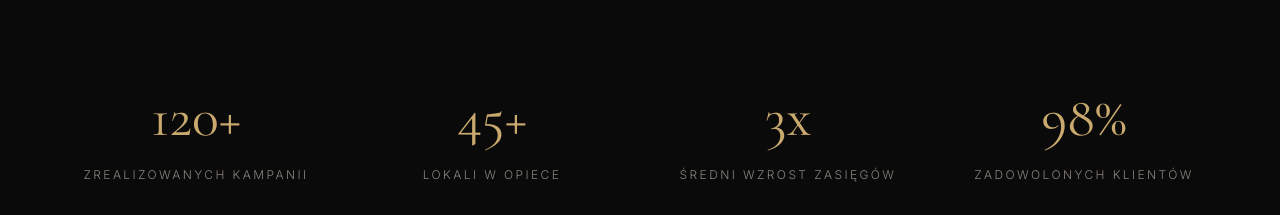
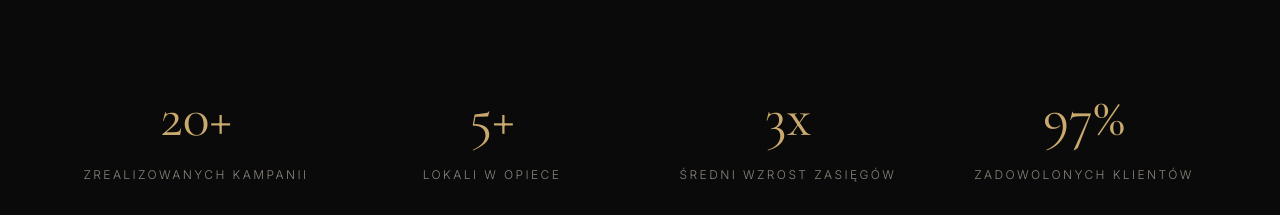
Before and after one commit to ymp9cyz85h-sys/westmont-agency-, a website: page index.html in a window 1280 px wide. Shown: the part 811-1026 px from the top of the page. Drawn offline with nearby package versions, Linux system fonts and the light colour scheme.

Commit message:
Update statistics in index.html
editing vives and changing the statistic

```diff
--- a/index.html
+++ b/index.html
@@ -195,10 +195,10 @@ footer{border-top:1px solid var(--line);padding:3rem 0;font-size:.8rem;color:var
 
 <div class="stats">
   <div class="container stats-grid">
-    <div class="reveal"><div class="stat-num" data-count="120">0</div><div class="stat-label">Zrealizowanych kampanii</div></div>
-    <div class="reveal"><div class="stat-num" data-count="45">0</div><div class="stat-label">Lokali w opiece</div></div>
+    <div class="reveal"><div class="stat-num" data-count="20">0</div><div class="stat-label">Zrealizowanych kampanii</div></div>
+    <div class="reveal"><div class="stat-num" data-count="5">0</div><div class="stat-label">Lokali w opiece</div></div>
     <div class="reveal"><div class="stat-num" data-count="3" data-suffix="x">0</div><div class="stat-label">Średni wzrost zasięgów</div></div>
-    <div class="reveal"><div class="stat-num" data-count="98" data-suffix="%">0</div><div class="stat-label">Zadowolonych klientów</div></div>
+    <div class="reveal"><div class="stat-num" data-count="97" data-suffix="%">0</div><div class="stat-label">Zadowolonych klientów</div></div>
   </div>
 </div>
 
```
